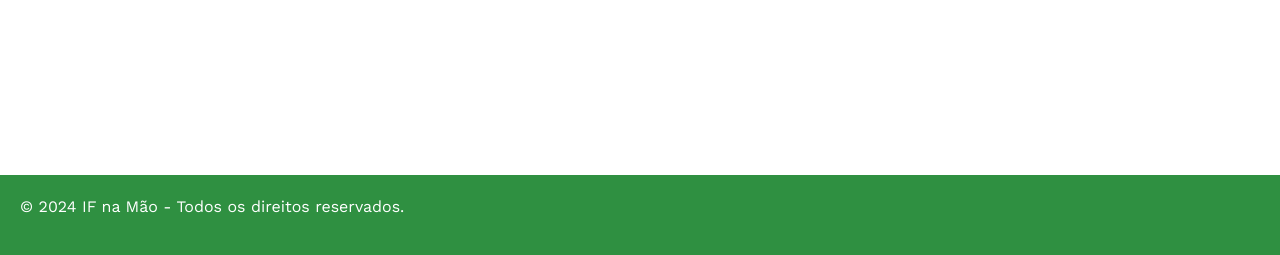
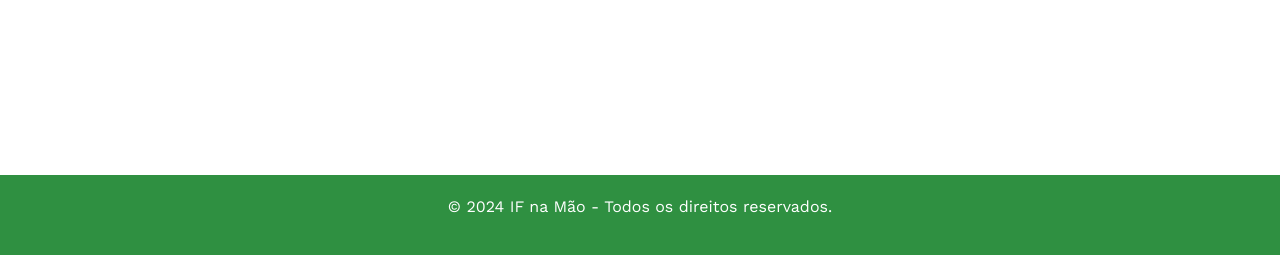
Before and after one commit to 18carica/Projeto-APP-IFSP, a PHP site: page / in a window 1280 px wide. Shown: the part 667-922 px from the top of the page. Run offline with PHP 8.4, Linux system fonts and the light colour scheme.

Commit message:
Pequenas mudanças no Footer

```diff
--- a/assets/css/global.css
+++ b/assets/css/global.css
@@ -80,7 +80,7 @@ button.next {
 
 footer {
     display: flex;
-    justify-content: space-between;
+    justify-content: center; /* Centraliza horizontalmente os itens */
     align-items: center;
     background-color: #2f9041;
     color: white;
@@ -89,6 +89,11 @@ footer {
     bottom: 0;
     left: 0;
     width: 100%;
+    text-align: center; /* Centraliza o texto dentro do footer */
+}
+
+footer p {
+    align-items: center;
 }
 
 .footer-icons {
```
